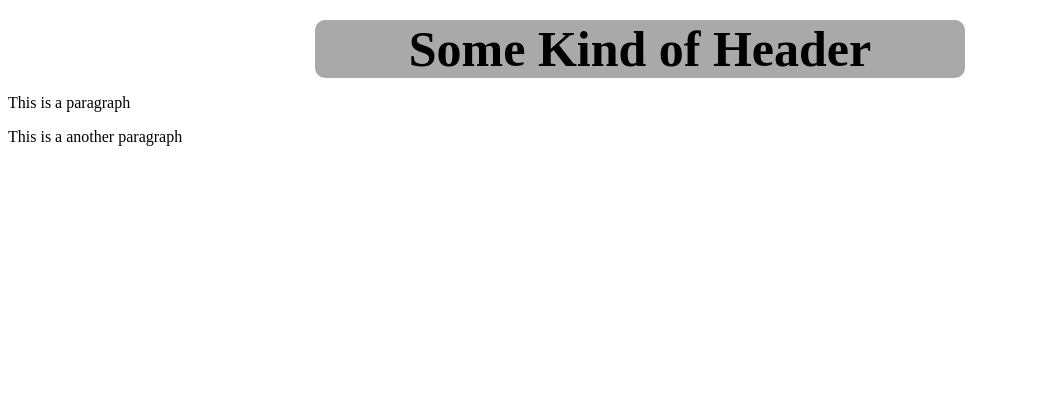
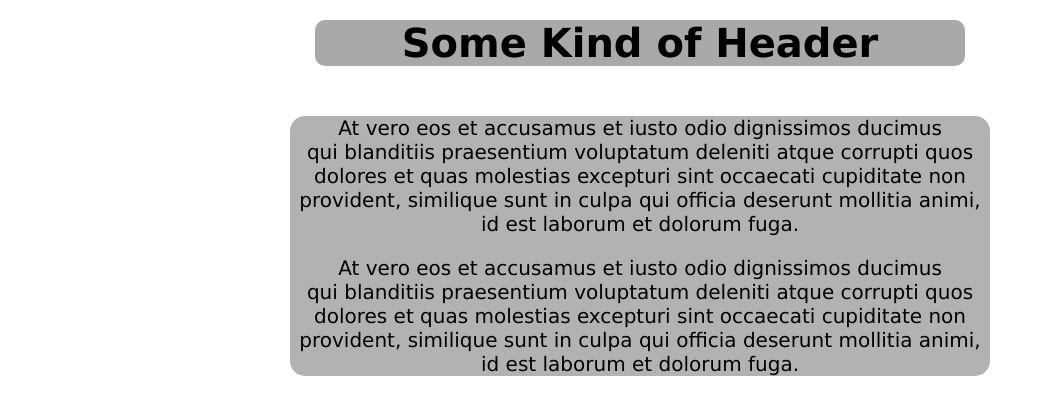
Before and after one commit to GifolasCage/MyFirstRepo, a plain HTML site: page index.html in a window 1280 px wide. Shown: the whole page, without its empty margins (0-1045 px from the left). Drawn offline with Linux system fonts and the light colour scheme.

Commit message:
littlebit

```diff
--- a/index.html
+++ b/index.html
@@ -9,7 +9,17 @@
     </head>
     <body>
         <h1 id="myHeader" onclick="myFunction()">Some Kind of Header</h1>
-        <p>This is a paragraph</p>
-        <p>This is a another paragraph</p>
+        <div id="myDiv">
+            <p>At vero eos et accusamus et iusto odio dignissimos ducimus <br>
+                qui blanditiis praesentium voluptatum deleniti atque corrupti quos <br>
+                dolores et quas molestias excepturi sint occaecati cupiditate non <br>
+                provident, similique sunt in culpa qui officia deserunt mollitia animi, <br>
+                id est laborum et dolorum fuga.</p>
+            <p>At vero eos et accusamus et iusto odio dignissimos ducimus <br>
+                qui blanditiis praesentium voluptatum deleniti atque corrupti quos <br>
+                dolores et quas molestias excepturi sint occaecati cupiditate non <br>
+                provident, similique sunt in culpa qui officia deserunt mollitia animi, <br>
+                id est laborum et dolorum fuga.</p>
+        </div>
     </body>
 </html>
--- a/style.css
+++ b/style.css
@@ -1,14 +1,27 @@
+*{
+    font-family: Verdana, Geneva, Tahoma, sans-serif;
+}
 h1{
     text-align: center;
     background-color: darkgrey;
     width: 650px;
     margin: auto;
     margin-top: 20px;
-    font-size: 50px;
+    font-size: 40px;
     border-radius: 10px;
 }
-
 .classHead{
     background-color: fuchsia;
-    font-size: 58px;
+    font-size: 50px;
 }
+p{
+    text-align: center;
+    font-size: 20px;
+}
+#myDiv{
+    background-color: rgb(178, 178, 178);
+    width: 700px;
+    margin: auto;
+    border-radius: 15px;
+    margin-top: 50px;
+}
```
